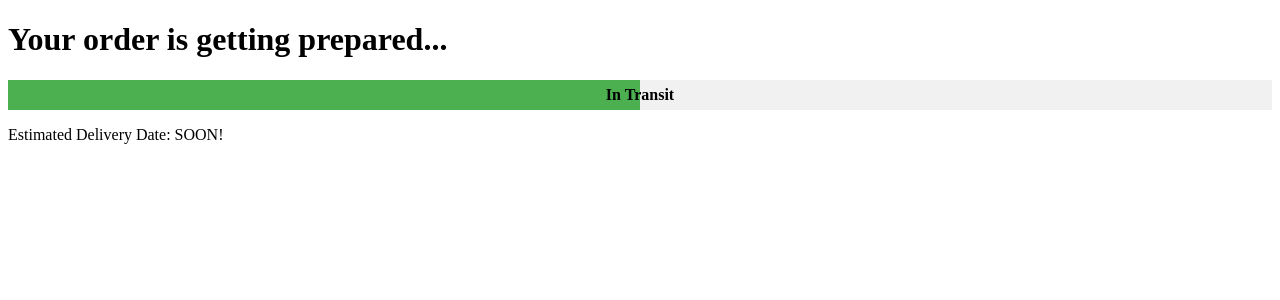
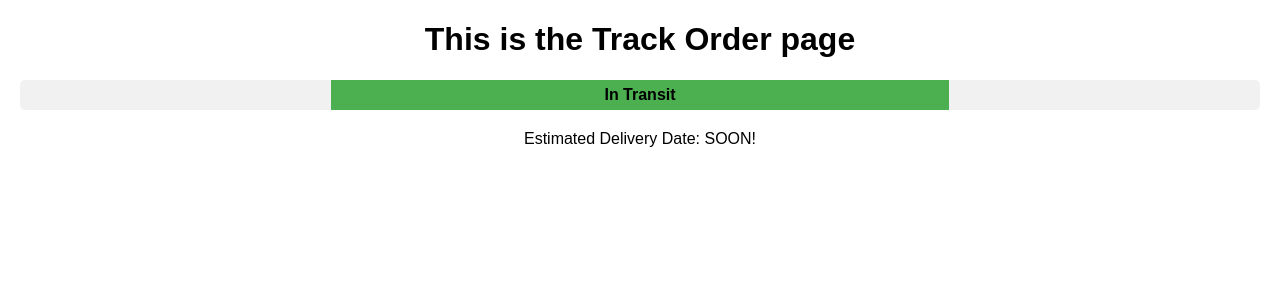
Before and after one commit to TingyangZhou/Restaurant_Site_v8, a Flask app: page /track_order in a window 1280 px wide. Shown: the top 300 px of the page. Run offline with Flask 3, Linux system fonts and the light colour scheme.

Commit message:
Update track_order.html

```diff
--- a/templates/track_order.html
+++ b/templates/track_order.html
@@ -5,17 +5,29 @@
     <meta name="viewport" content="width=device-width, initial-scale=1.0">
     <title>Track Order</title>
     <style>
+        body {
+            font-family: 'Arial', sans-serif;
+            margin: 20px;
+            text-align: center;
+        }
+
         /* Add your CSS styles for the tracking bar here */
         .tracking-bar {
+            display: flex;
+            align-items: center;
+            justify-content: center;
             background-color: #f1f1f1;
             height: 30px;
             position: relative;
+            border-radius: 5px;
+            overflow: hidden;
+            margin-bottom: 20px;
         }
 
         .progress-bar {
             background-color: #4caf50;
             height: 100%;
-            width: 50%;  /* Adjust this width based on your order progress */
+            width: calc(50% - 2px);  /* Adjust this width based on your order progress */
             position: absolute;
         }
 
@@ -30,7 +42,7 @@
     </style>
 </head>
 <body>
-    <h1>Your order is getting prepared...</h1>
+    <h1>This is the Track Order page</h1>
 
     <!-- Tracking Bar -->
     <div class="tracking-bar">
```
